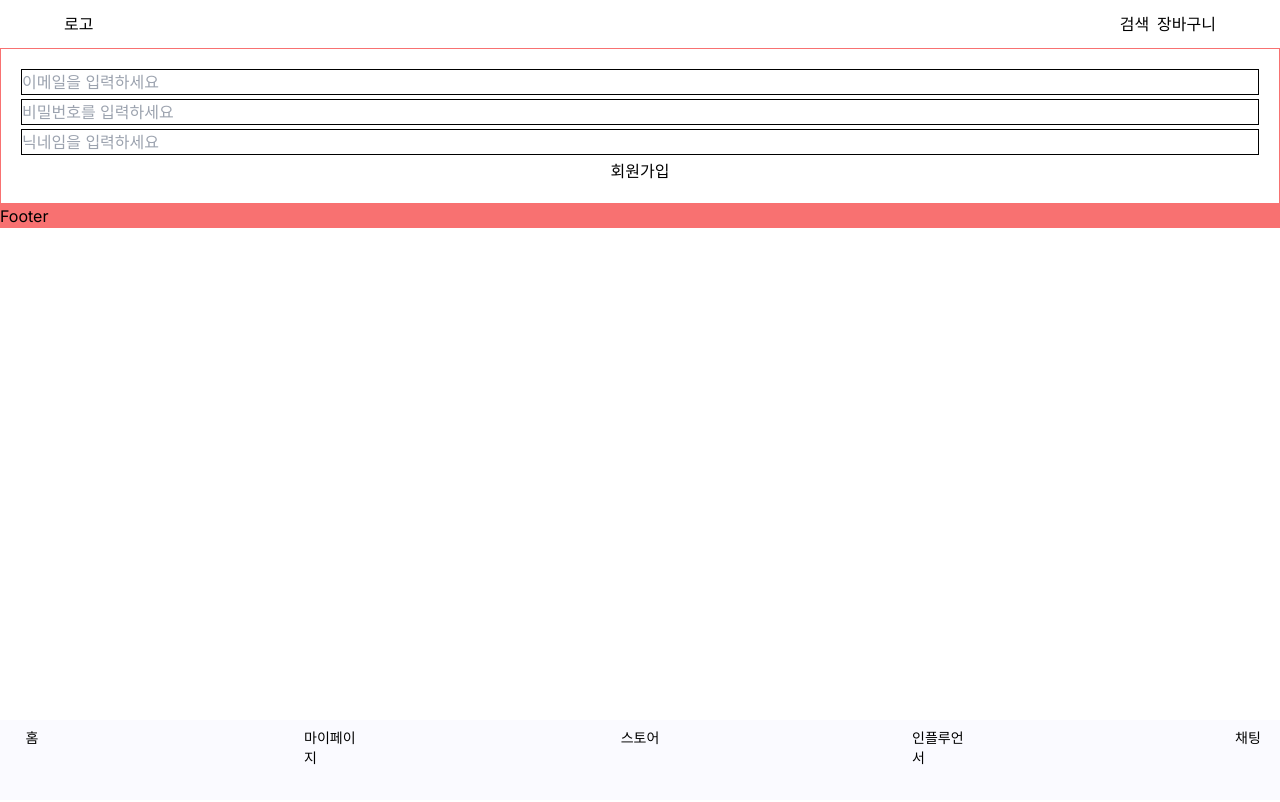
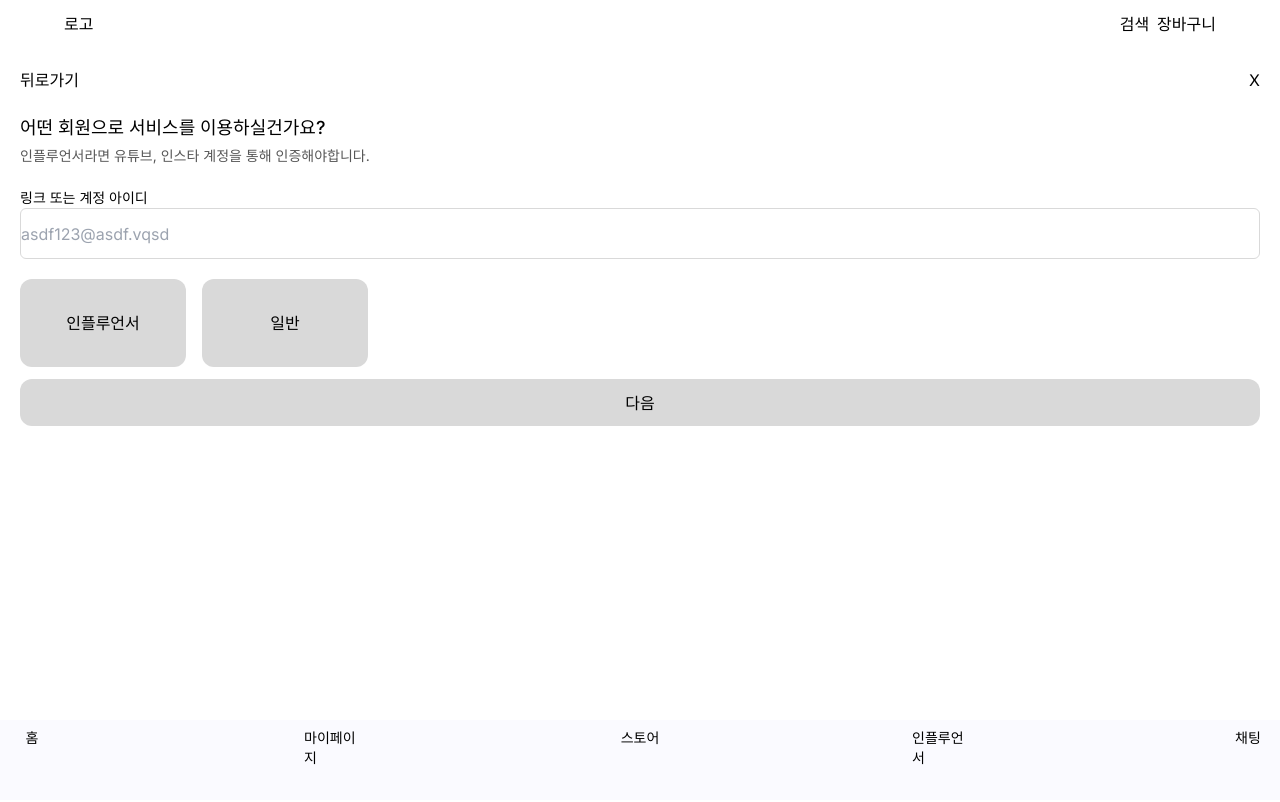
Before and after one commit to ssbmel/UrrProject, a Next.js app: page /signup in a window 1280 px wide. Shown: the top 802 px of the page. Built offline with nearby package versions, Linux system fonts and the light colour scheme.

Commit message:
update: 회원가입 컴포넌트간 이동

```diff
--- a/src/app/(provider)/(root)/login/page.tsx
+++ b/src/app/(provider)/(root)/login/page.tsx
@@ -1,11 +1,7 @@
 import Login from '@/components/login-signup/Login';
 
 const UrrLogin = () => {
-  return (
-    <>
-      <Login />
-    </>
-  );
+  return <Login />;
 };
 
 export default UrrLogin;
--- a/src/app/(provider)/(root)/signup/page.tsx
+++ b/src/app/(provider)/(root)/signup/page.tsx
@@ -1,9 +1,16 @@
+'use client';
+import { useState } from 'react';
 import SignUp from '../../../../components/login-signup/SignUp';
+import SelectMember from '@/components/login-signup/SelectMember';
+
+export type StepType = '회원유형' | '회원가입' | '완료';
 
 const UrrSignUp = () => {
+  const [step, setStep] = useState<StepType>('회원유형');
   return (
     <>
-      <SignUp />
+      {step === '회원유형' && <SelectMember setStep={setStep} />}
+      {step === '회원가입' && <SignUp setStep={setStep} />}
     </>
   );
 };
--- a/src/components/common/button/Button.tsx
+++ b/src/components/common/button/Button.tsx
@@ -1,14 +1,15 @@
 type ButtonType = {
-  styleClass: string;
-  onClick?: (e: React.MouseEvent<HTMLButtonElement>) => void;
+  // styleClass: string;
+  // onClick?: (e: React.MouseEvent<HTMLButtonElement>) => void;
   label: string;
   type?: 'submit' | 'reset' | 'button';
 };
 
+// 긴 다음 버튼 나중에 만들게요 ....
 export default function Button(props: ButtonType) {
-  const { styleClass, onClick, label, type = 'button' } = props;
+  const { label, type = 'button' } = props;
   return (
-    <button type={type} className={styleClass} onClick={onClick}>
+    <button type={type} className="bg-[#D9D9D9] w-full h-[47px] rounded-xl font-medium">
       {label}
     </button>
   );
--- /dev/null
+++ b/src/components/login-signup/InfluencerSignUp.tsx
@@ -0,0 +1,34 @@
+import Link from 'next/link';
+import Button from '../common/button/Button';
+
+export default function InfluencerSignUp() {
+  const stSelectButton = 'w-[166px] h-[88px] bg-[#D9D9D9] rounded-xl font-medium';
+  return (
+    <>
+      <div className="p-5 h-[700px]">
+        <div className="flex justify-between">
+          <Link href={'/login'}>
+            <p>뒤로가기</p>
+          </Link>
+          <p>X</p>
+        </div>
+
+        <div className="flex flex-col justify-center h-24">
+          <h4 className="text-lg font-medium mb-1">어떤 회원으로 서비스를 이용하실건가요?</h4>
+          <p className="text-sm text-[#575757]">인플루언서라면 유튜브, 인스타 계정을 통해 인증해야합니다.</p>
+        </div>
+
+        <div className="flex gap-4 mb-3">
+          <Button label="인플루언서" styleClass="w-[166px] h-[88px] bg-[#1a82ff] rounded-xl font-medium text-white" />
+          <Button label="일반" styleClass={stSelectButton} />
+        </div>
+
+        <div className="flex">
+          <Link href={'/signup'}>
+            <Button label="다음" styleClass="bg-[#D9D9D9] h-[47px] rounded-xl font-medium" />
+          </Link>
+        </div>
+      </div>
+    </>
+  );
+}
--- a/src/components/login-signup/Login.tsx
+++ b/src/components/login-signup/Login.tsx
@@ -7,6 +7,7 @@ import Button from '../common/button/Button';
 import { userDataStore } from '@/zustand/store';
 import Image from 'next/image';
 import logo from '../../../public/logo/URR_logo.png';
+import Link from 'next/link';
 
 export default function Login() {
   const stInput = 'border border-[#D9D9D9] mb-1 h-[45px] rounded-md indent-2.5';
@@ -39,22 +40,28 @@ export default function Login() {
 
   return (
     <>
-      <div className="flex flex-col p-5 h-svh border border-red-500">
-        <div className="bg-gray-200 h-[30%] flex justify-center items-center">
+      <div className="flex flex-col p-5 h-[700px]">
+        <div className="flex justify-center items-center h-[35%]">
           <Image src={logo} alt="URR 로고 이미지" width={134} height={65} />
         </div>
 
-        <form onSubmit={onLoginHandler} className="flex flex-col bg-red-200 h-[35%]">
+        <form onSubmit={onLoginHandler} className="flex flex-col h-[40%]">
           <input type="text" placeholder="이메일" className={stInput} ref={emailRef} />
           <input type="password" placeholder="비밀번호" className={stInput} ref={passwordRef} />
           <button className="flex justify-end mb-4">비밀번호 찾기</button>
-          <Button type="submit" label="로그인하기" styleClass="bg-[#D9D9D9] h-[50px] rounded-md text-lg" />
+          <button type="submit" className="bg-[#D9D9D9] h-[50px] rounded-md text-lg">
+            로그인하기
+          </button>
         </form>
-        <div className="flex flex-col items-center bg-sky-200 h-[20%]">
-          <Button label="카카오로 시작하기" styleClass="bg-[#FEDF32] w-full h-[50px] rounded-md mb-8 text-lg" />
-          <p>
-            아직 회원이 아니신가요? <span className="font-medium underline underline-offset-2">회원가입</span>
-          </p>
+
+        <div className="flex flex-col items-center h-[25%]">
+          <button className="bg-[#FEDF32] w-full h-[50px] rounded-md mb-8 text-lg">카카오로 시작하기</button>
+          <div className="flex">
+            <p>아직 회원이 아니신가요?</p>
+            <Link href={'/signup'}>
+              <p className="font-medium underline underline-offset-2 ml-1">회원가입</p>
+            </Link>
+          </div>
         </div>
       </div>
     </>
--- /dev/null
+++ b/src/components/login-signup/SelectMember.tsx
@@ -0,0 +1,54 @@
+'use client';
+
+import { StepType } from '@/app/(provider)/(root)/signup/page';
+import { Dispatch, SetStateAction, useRef } from 'react';
+import SignUpHeader from './SignUpHeader';
+
+interface SelectMemberProps {
+  setStep: Dispatch<SetStateAction<StepType>>;
+}
+
+export default function SelectMember({ setStep }: SelectMemberProps) {
+  const stSelectButton = 'w-[166px] h-[88px] bg-[#D9D9D9] rounded-xl font-medium';
+
+  const confirmRef = useRef<HTMLInputElement>(null);
+
+  const nextSignUpPage = () => {
+    setStep('회원가입');
+  };
+
+  return (
+    <>
+      <div className="p-5 h-[700px]">
+        <SignUpHeader />
+
+        <div className="flex flex-col justify-center h-24">
+          <h4 className="text-lg font-medium mb-1">어떤 회원으로 서비스를 이용하실건가요?</h4>
+          <p className="text-sm text-[#575757]">인플루언서라면 유튜브, 인스타 계정을 통해 인증해야합니다.</p>
+        </div>
+
+        <div className="flex flex-col mb-5 display">
+          <p className="text-sm">링크 또는 계정 아이디</p>
+          <input
+            type="text"
+            className="h-[51px] border border-[#D9D9D9] rounded-md"
+            placeholder="asdf123@asdf.vqsd"
+            ref={confirmRef}
+          />
+        </div>
+
+        <div className="flex gap-4 mb-3">
+          <button className={stSelectButton}>인플루언서</button>
+
+          <button className={stSelectButton}>일반</button>
+        </div>
+
+        <div className="flex">
+          <button onClick={nextSignUpPage} className="bg-[#D9D9D9] w-full h-[47px] rounded-xl font-medium">
+            다음
+          </button>
+        </div>
+      </div>
+    </>
+  );
+}
--- a/src/components/login-signup/SignUp.tsx
+++ b/src/components/login-signup/SignUp.tsx
@@ -1,9 +1,10 @@
 'use client';
 
+import { StepType } from '@/app/(provider)/(root)/signup/page';
 import { userSignUp } from '@/services/users/users.service';
-import { useRef } from 'react';
+import { Dispatch, SetStateAction, useRef } from 'react';
 
-export default function SignUp() {
+export default function SignUp({ setStep }: { setStep: Dispatch<SetStateAction<StepType>> }) {
   const stInput = 'border border-black';
 
   const emailRef = useRef<HTMLInputElement>(null);
@@ -30,9 +31,20 @@ export default function SignUp() {
     }
   };
 
+  const nextSignUpPage = () => {
+    setStep('완료');
+  };
+
   return (
     <>
       <form onSubmit={onSignUpHandler} className="flex flex-col gap-1 border border-red-400 p-5">
+        <input
+          type="text"
+          placeholder="닉네임을 입력하세요
+      "
+          ref={nicknameRef}
+          className={stInput}
+        />
         <input
           type="text"
           placeholder="이메일을 입력하세요
@@ -47,15 +59,13 @@ export default function SignUp() {
           ref={passwordRef}
           className={stInput}
         />
-        <input
-          type="text"
-          placeholder="닉네임을 입력하세요
-      "
-          ref={nicknameRef}
-          className={stInput}
-        />
         <button>회원가입</button>
       </form>
+      <div className="flex">
+        <button onClick={nextSignUpPage} className="bg-[#D9D9D9] w-full h-[47px] rounded-xl font-medium">
+          다음
+        </button>
+      </div>
     </>
   );
 }
--- /dev/null
+++ b/src/components/login-signup/SignUpHeader.tsx
@@ -0,0 +1,14 @@
+import Link from 'next/link';
+
+export default function SignUpHeader() {
+  return (
+    <>
+      <div className="flex justify-between">
+        <Link href={'/login'}>
+          <p>뒤로가기</p>
+        </Link>
+        <p>X</p>
+      </div>
+    </>
+  );
+}
--- a/src/zustand/store.ts
+++ b/src/zustand/store.ts
@@ -5,13 +5,17 @@ import { persist } from 'zustand/middleware';
 interface userState {
   userInfo: User | null;
   setUserInfo: (info: User | null) => void;
+  influencerLink: string;
+  setInfluencerLink: (link: string) => void;
 }
 
 export const userDataStore = create(
   persist<userState>(
     (set) => ({
       userInfo: null,
-      setUserInfo: (info) => set({ userInfo: info })
+      influencerLink: '',
+      setUserInfo: (info) => set({ userInfo: info }),
+      setInfluencerLink: (link) => set({ influencerLink: link })
     }),
     {
       name: 'userStorage'
```
